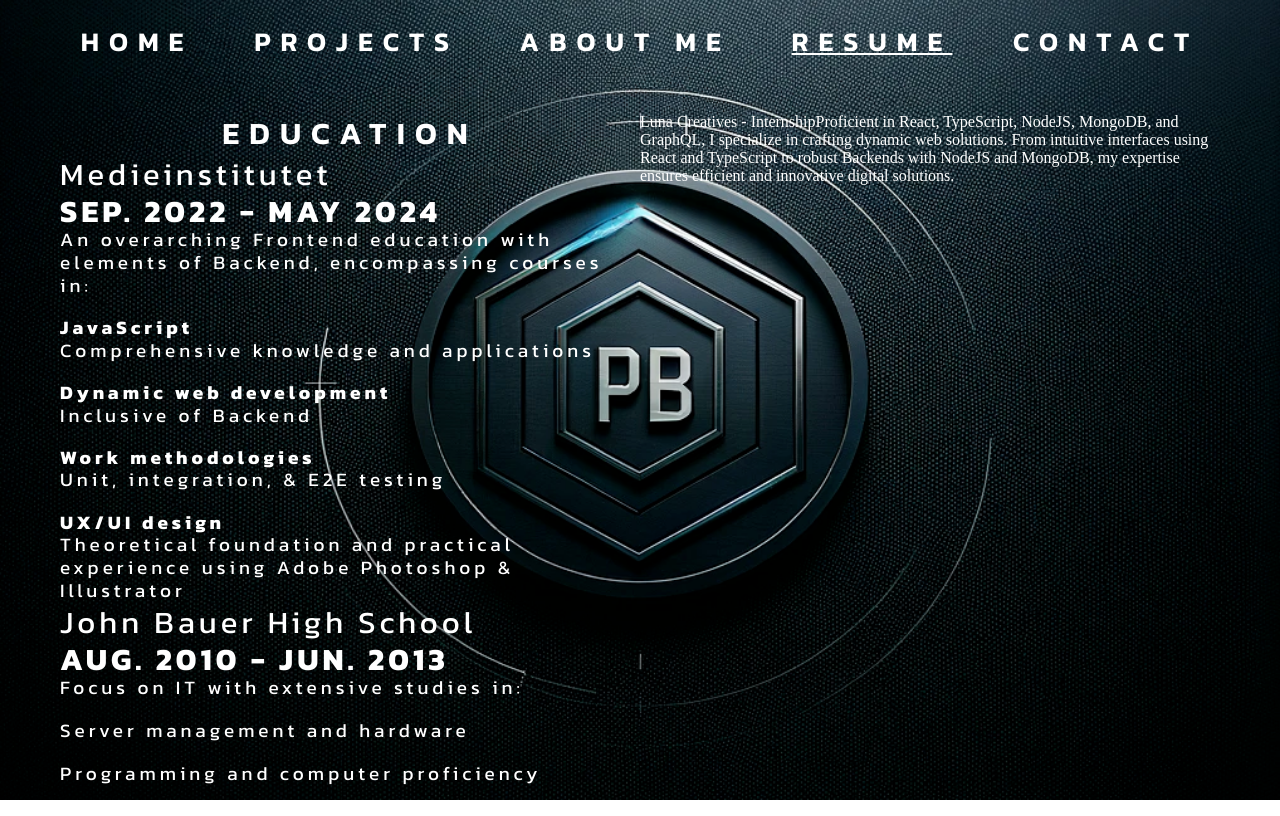
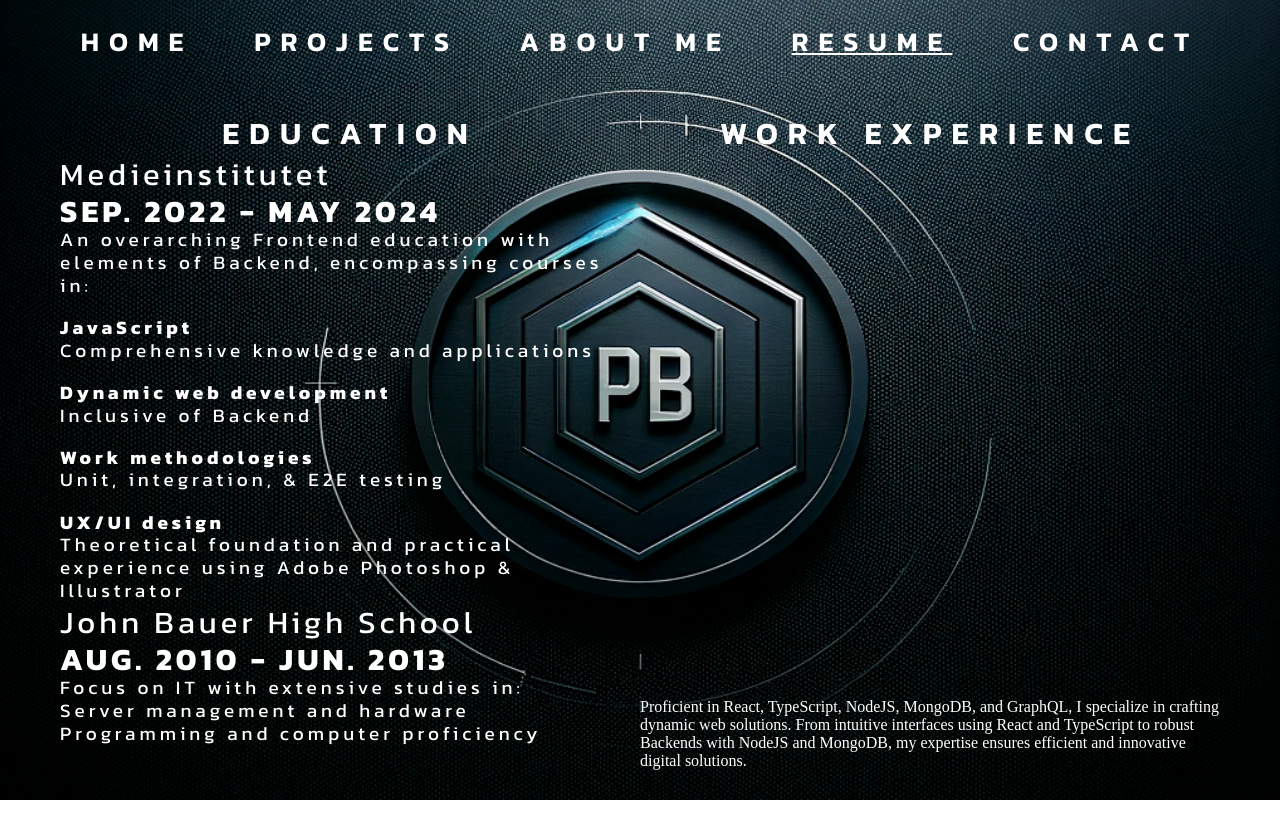
Before and after one commit to ParhamInBinary/MyPortfolio, a React (Vite) app: page /resume in a window 1280 px wide. Built offline with nearby package versions, Linux system fonts and the light colour scheme.

Commit message:
refactor

```diff
--- a/src/components/pages/resume/education/EducationComponent.tsx
+++ b/src/components/pages/resume/education/EducationComponent.tsx
@@ -1,19 +1,20 @@
 import { Box, Typography } from '@mui/material';
 
 import { resumeStrings } from '../../../../assets/strings';
+
 import { JohnBauerComponent, MedieinstitutetComponent } from './components';
-import { EducationContainer } from './styles';
+import { ResumeCategoryContainer } from '../styles';
 
 export const EducationComponent = () => {
   const { title } = resumeStrings;
 
   return (
-    <EducationContainer>
+    <ResumeCategoryContainer>
       <Typography variant="h5">{title.education}</Typography>
       <Box>
         <MedieinstitutetComponent />
         <JohnBauerComponent />
       </Box>
-    </EducationContainer>
+    </ResumeCategoryContainer>
   );
 };
--- a/src/components/pages/resume/education/components/JohnBauerComponent.tsx
+++ b/src/components/pages/resume/education/components/JohnBauerComponent.tsx
@@ -6,7 +6,7 @@ export const JohnBauerComponent = () => {
   const { school } = resumeStrings;
   return (
     <>
-      <Box sx={{ display: 'flex', flexDirection: 'column', gap: '20px' }}>
+      <Box sx={{ display: 'flex', flexDirection: 'column' }}>
         <Box>
           <Typography variant="h4">{school.johnBauer.title}</Typography>
           <Typography variant="h3">{school.johnBauer.date}</Typography>
--- a/src/components/pages/resume/education/index.ts
+++ b/src/components/pages/resume/education/index.ts
@@ -1,3 +1,3 @@
+export * from '../styles';
 export * from './EducationComponent';
 export * from './components';
-export * from './styles';
--- a/src/components/pages/resume/index.ts
+++ b/src/components/pages/resume/index.ts
@@ -1,3 +1,4 @@
 export * from './education';
 export * from './qualications';
+export * from './styles';
 export * from './workexp';
--- a/src/components/pages/resume/education/styles.ts
+++ b/src/components/pages/resume/styles.ts
@@ -1,6 +1,6 @@
 import { Box, styled } from '@mui/material';
 
-export const EducationContainer = styled(Box)(() => ({
+export const ResumeCategoryContainer = styled(Box)(() => ({
     display: 'flex',
     flexDirection: 'column',
     flex: 1,
--- a/src/components/pages/resume/workexp/WorkExpComponent.tsx
+++ b/src/components/pages/resume/workexp/WorkExpComponent.tsx
@@ -1,10 +1,13 @@
-import { resumeStrings } from "../../../../assets/strings";
+import { Typography } from '@mui/material';
+
+import { resumeStrings } from '../../../../assets/strings';
+import { ResumeCategoryContainer } from '../styles';
 
 export const WorkExpComponent = () => {
-    const { title, school, workExp, qualifications } = resumeStrings;
-    return (
-        <>
-        {workExp.lunaCreatives.title}
-        </>
-    )
-}
+  const { title, school, workExp, qualifications } = resumeStrings;
+  return (
+    <ResumeCategoryContainer>
+      <Typography variant="h5">{title.workExp}</Typography>
+    </ResumeCategoryContainer>
+  );
+};
```
